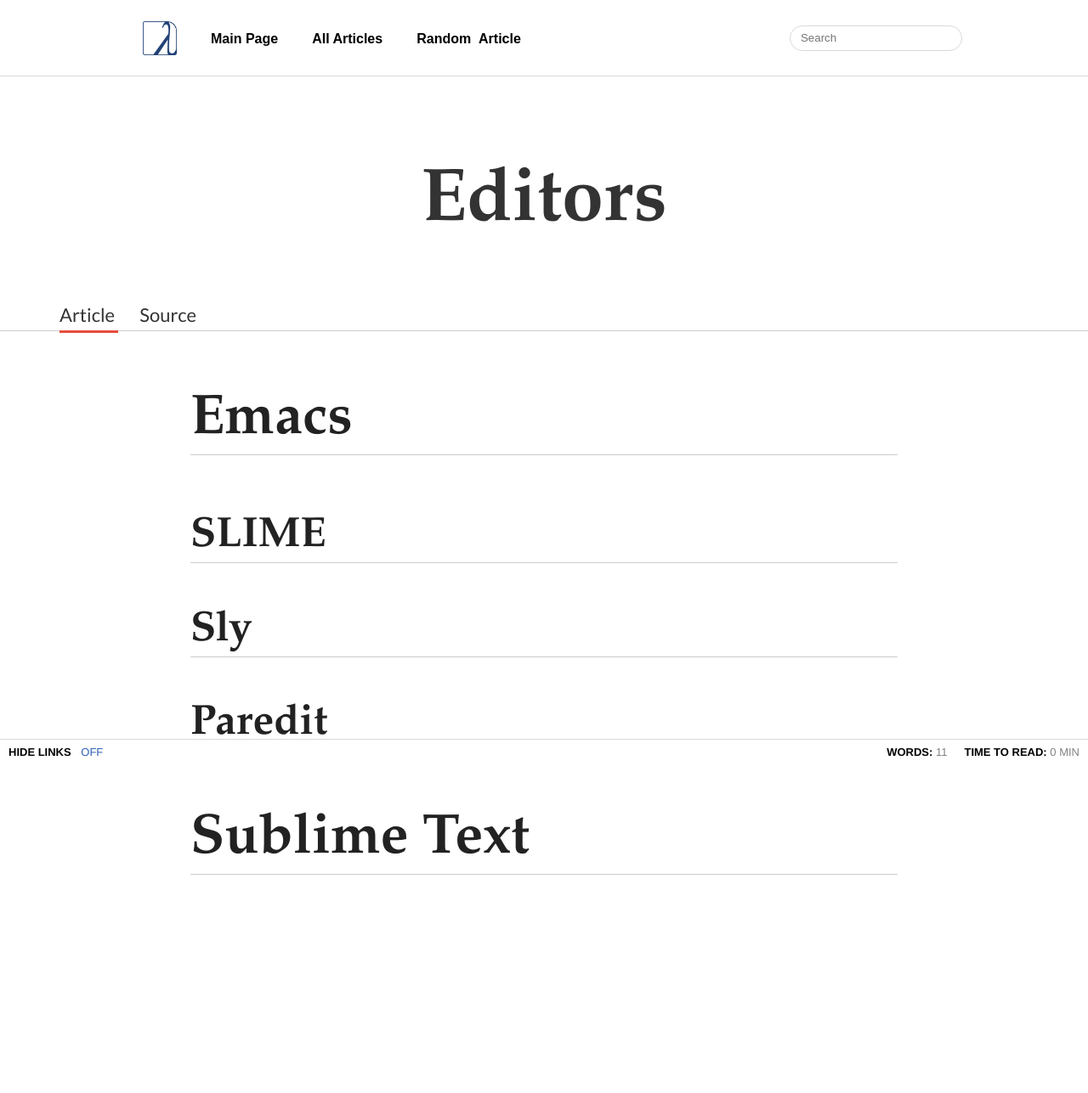
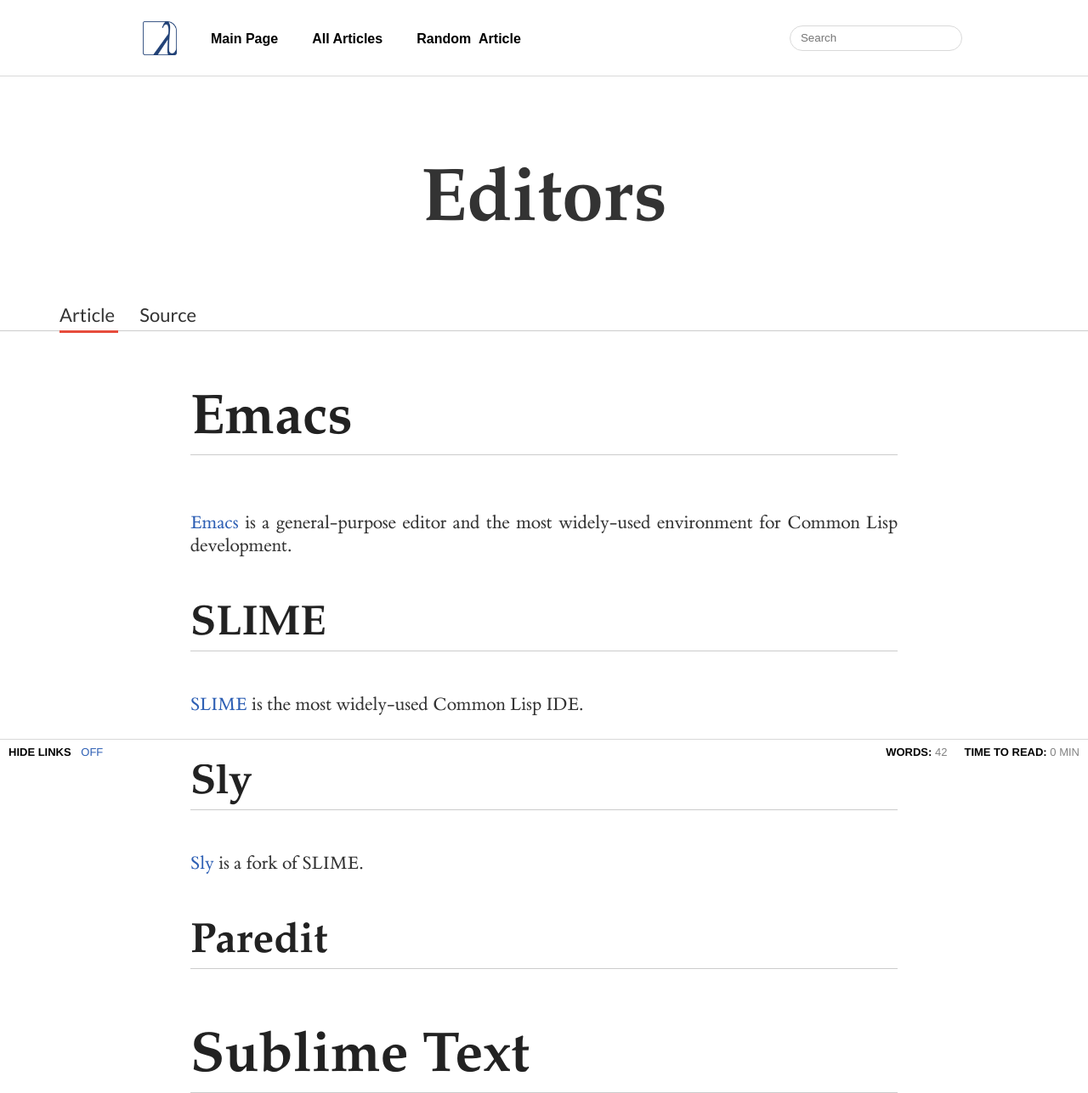
Before and after one commit to LispLang/lisplang.github.io, a Jekyll site: the page built from wiki/_posts/2016-01-01-editors.md, in a window 1280 px wide. Shown: the whole page at 85% size. Built offline with Jekyll 4.4.1, drawn with Linux system fonts in a browser that asks for light colours; before the commit the page ends 1030 px from its top, so only the background shows below that.

Commit message:
Some notes on editors

```diff
--- a/wiki/_posts/2016-01-01-editors.md
+++ b/wiki/_posts/2016-01-01-editors.md
@@ -4,10 +4,21 @@
 
 # Emacs
 
+[Emacs][emacs] is a general-purpose editor and the most widely-used environment
+for Common Lisp development.
+
 ## SLIME
 
+[SLIME][slime] is the most widely-used Common Lisp IDE.
+
 ## Sly
+
+[Sly][sly] is a fork of SLIME.
 
 ## Paredit
 
 # Sublime Text
+
+[emacs]: https://www.gnu.org/software/emacs/
+[slime]: https://common-lisp.net/project/slime/
+[sly]: https://github.com/joaotavora/sly
```
